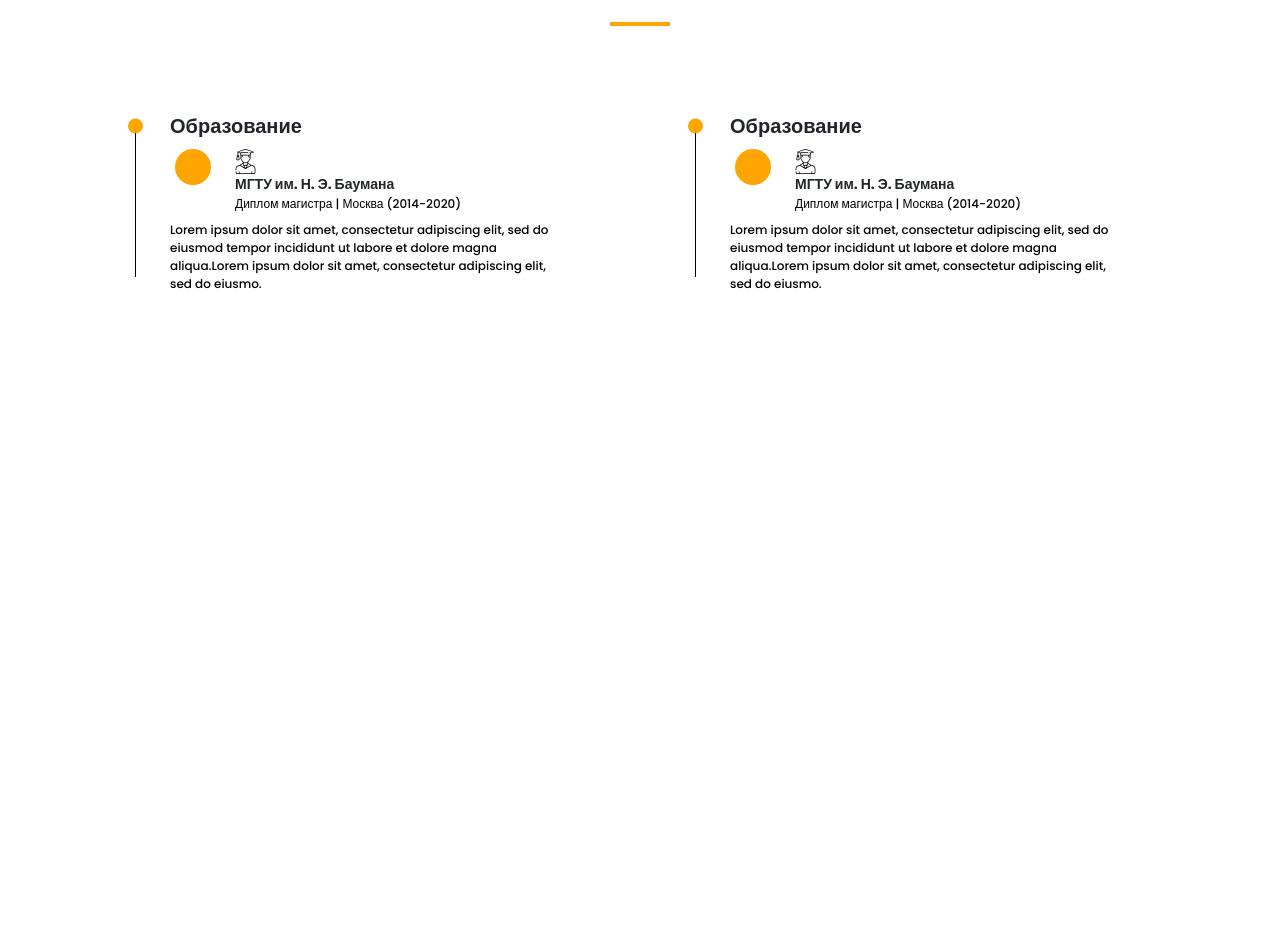
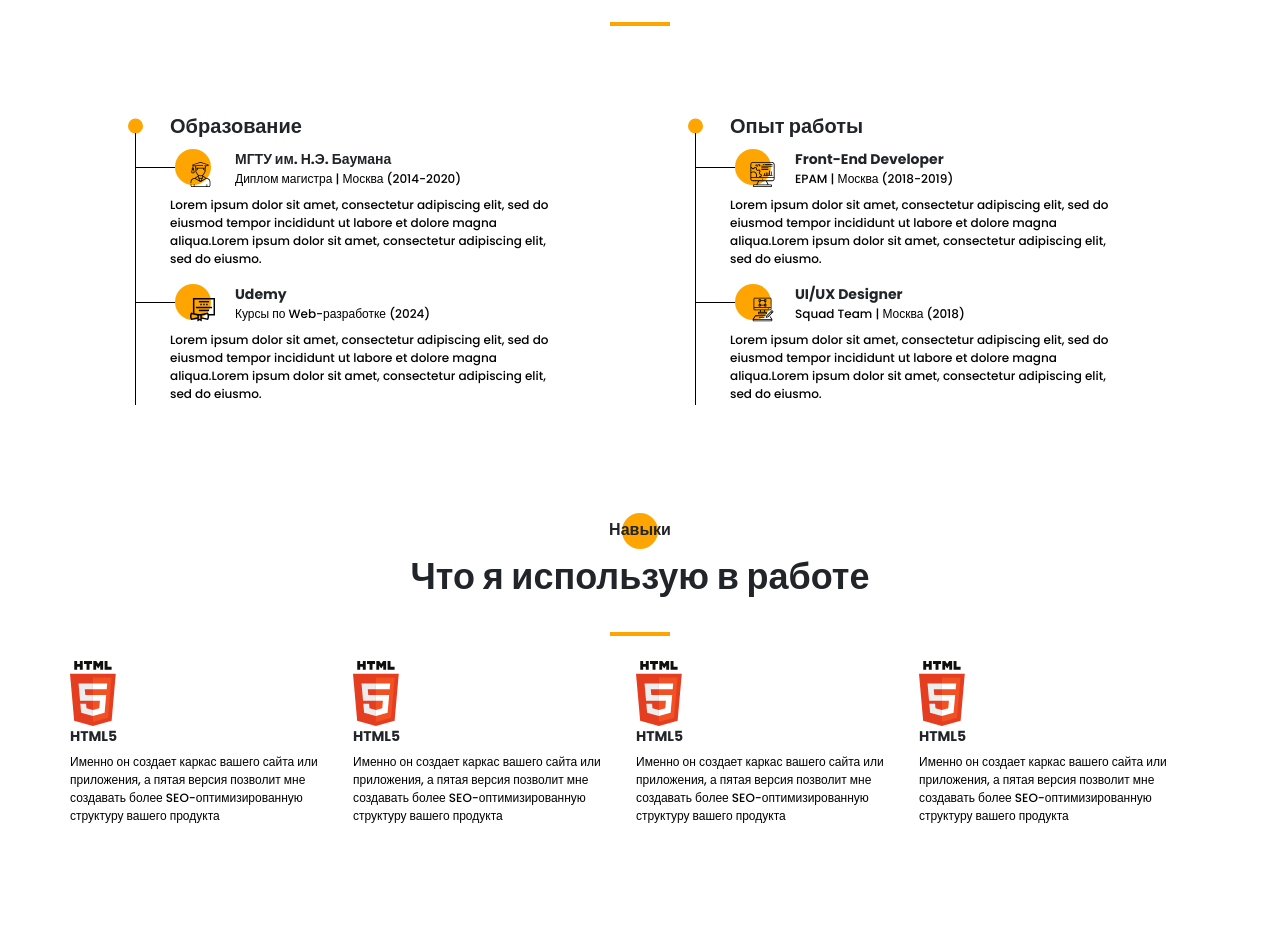
Before and after one commit to Mari-By/portfolio, a website: page src/index.html in a window 1280 px wide. Shown: the part 1652-2586 px from the top of the page. Before the commit the page ends 2120 px from the top, so only its background shows below. Drawn offline with Linux system fonts and the light colour scheme.

Commit message:
exp ready, work start

```diff
--- a/src/index.html
+++ b/src/index.html
@@ -58,7 +58,7 @@
         <div class="sidepanel_text"><span>Социальные сети</span></div>
 
     </aside>
-    <div class="menu ">  <!-- active -->
+    <div class="menu">
         <div class="menu_block">
             <div class="menu_close">
                 <svg width="29" height="30" viewBox="0 0 29 30" fill="none" xmlns="http://www.w3.org/2000/svg">
@@ -183,10 +183,11 @@
                             <div class="exp_item">
                                 <div class="exp_item_head">
                                     <div class="exp_item_icon">
-                                        <img src="icons/experience/university.svg" alt="">
+                                        <img  src="icons/experience/university.svg" alt="university">
                                     </div>
-                                    <div class="title title_fz14">
-                                        МГТУ им. Н. Э. Баумана
+
+                                    <div class="title title_fz14 exp_item_stitle">
+                                        МГТУ им. Н.Э. Баумана
                                     </div>
                                     <div class="exp_item_loc text">
                                         Диплом магистра | Москва (2014-2020)
@@ -200,23 +201,19 @@
                         </li>
                     </ul>
 
-                </div>
-
-                <div class="exp_column">
-                    <h2 class="exp_subtitle title_fz20">Образование</h2>
-
                     <ul>
                         <li>
                             <div class="exp_item">
                                 <div class="exp_item_head">
                                     <div class="exp_item_icon">
-                                        <img src="icons/experience/university.svg" alt="">
+                                        <img  src="icons/experience/courses.svg" alt="Udemy">
                                     </div>
-                                    <div class="title title_fz14">
-                                        МГТУ им. Н. Э. Баумана
+
+                                    <div class="title title_fz14 exp_item_stitle">
+                                        Udemy
                                     </div>
                                     <div class="exp_item_loc text">
-                                        Диплом магистра | Москва (2014-2020)
+                                        Курсы по Web-разработке (2024)
                                     </div>
 
                                 </div>
@@ -226,12 +223,101 @@
                             </div>
                         </li>
                     </ul>
+
+                </div>
+
+                <div class="exp_column">
+                    <h2 class="exp_subtitle title_fz20">Опыт работы</h2>
+
+                    <ul>
+                        <li>
+                            <div class="exp_item">
+                                <div class="exp_item_head">
+                                    <div class="exp_item_icon">
+                                        <img src="icons/experience/developer.svg" alt="developer">
+                                    </div>
+                                    <div class="title title_fz14 exp_item_stitle">
+                                        Front-End Developer
+                                    </div>
+                                    <div class="exp_item_loc text">
+                                        EPAM | Москва (2018-2019)
+                                    </div>
+
+                                </div>
+                                <div class="exp_item_body text">
+                                    Lorem ipsum dolor sit amet, consectetur adipiscing elit, sed do eiusmod tempor incididunt ut labore et dolore magna aliqua.Lorem ipsum dolor sit amet, consectetur adipiscing elit, sed do eiusmo.
+                                </div>
+                            </div>
+                        </li>
+                    </ul>
+
+                    <ul>
+                        <li>
+                            <div class="exp_item">
+                                <div class="exp_item_head">
+                                    <div class="exp_item_icon">
+                                        <img  src="icons/experience/designer.svg" alt="designer">
+                                    </div>
+
+                                    <div class="title title_fz14 exp_item_stitle">
+                                        UI/UX Designer
+                                    </div>
+                                    <div class="exp_item_loc text">
+                                        Squad Team | Москва (2018)
+                                    </div>
+
+                                </div>
+                                <div class="exp_item_body text">
+                                    Lorem ipsum dolor sit amet, consectetur adipiscing elit, sed do eiusmod tempor incididunt ut labore et dolore magna aliqua.Lorem ipsum dolor sit amet, consectetur adipiscing elit, sed do eiusmo.
+                                </div>
+                            </div>
+                        </li>
+                    </ul>
+
                 </div>
             </div>
         </div>
 
 
     </section>
+    <section class="work">
+        <div class="container">
+            <div class="work_stitle title title_fz16">
+                Навыки
+            </div>
+            <div class="exp_title title title_fz36">
+                Что я использую в работе
+            </div>
+            <div class="exp_divider"></div>
+            <div class="work_wrapper">
+
+                <div class="work_item">
+                    <img src="icons/skills/html5.svg" alt="html5">
+                    <div class="title title_fz14 work_subtitle">HTML5</div>
+                    <div class="work_descr text">Именно он создает каркас вашего сайта или приложения, а пятая версия позволит мне создавать более SEO-оптимизированную структуру вашего продукта</div>
+                </div>
+
+                <div class="work_item">
+                    <img src="icons/skills/html5.svg" alt="html5">
+                    <div class="title title_fz14 work_subtitle">HTML5</div>
+                    <div class="work_descr text">Именно он создает каркас вашего сайта или приложения, а пятая версия позволит мне создавать более SEO-оптимизированную структуру вашего продукта</div>
+                </div>
+
+                <div class="work_item">
+                    <img src="icons/skills/html5.svg" alt="html5">
+                    <div class="title title_fz14 work_subtitle">HTML5</div>
+                    <div class="work_descr text">Именно он создает каркас вашего сайта или приложения, а пятая версия позволит мне создавать более SEO-оптимизированную структуру вашего продукта</div>
+                </div>
+
+                <div class="work_item">
+                    <img src="icons/skills/html5.svg" alt="html5">
+                    <div class="title title_fz14 work_subtitle">HTML5</div>
+                    <div class="work_descr text">Именно он создает каркас вашего сайта или приложения, а пятая версия позволит мне создавать более SEO-оптимизированную структуру вашего продукта</div>
+                </div>
+
+            </div>
+        </div>
+    </section>
     <script src="js/script.js"></script>
 </body>
 </html>
--- a/src/sass/blocks/_menu.scss
+++ b/src/sass/blocks/_menu.scss
@@ -33,7 +33,7 @@
     height: 100vh;
     z-index: 10;
     visibility: hidden;
-    opacity: 1;
+    opacity: 0;
     transition: all 0.5s;
     &.active {
         left: 0;
--- a/src/sass/blocks/_section-exp.scss
+++ b/src/sass/blocks/_section-exp.scss
@@ -22,7 +22,7 @@
             &::after {
                 content: '';
                 width: 1px;
-                height: 100%;
+                height: 115%;
                 position: absolute;
                 top: -16px;
                 left: 0;
@@ -30,10 +30,13 @@
             }
         }
     }
-    &_item_icon {
+
+
+    &_item_stitle {
         position: relative;
         @include circle-dos;
-    }
+        }
+
     &_wrapper {
         padding-top: 60px;
         padding-left: 65px;
@@ -61,11 +64,28 @@
     }
     &_item_head {
         padding-left: 100px;
+        position: relative;
     }
     &_item_body {
         padding-left: 35px;
         padding-top: 0px;
         margin-top: 8px;
     }
+    &_item {
+        &::before {
+            content: '';
+            width: 40px;
+            height: 1px;
+            position: absolute;
+            top: 18px;
+            left: 0px;
+            background: #000;
+        }
+    }
 
 }
+.exp_item_icon {
+    position: absolute;
+    left: 55px;
+    top: 13px;
+}
--- /dev/null
+++ b/src/sass/blocks/_section-work.scss
@@ -0,0 +1,25 @@
+.work {
+    height: 1025px;
+    margin-top: 50px;
+    position: relative;;
+    &_stitle {
+        text-align: center;
+        @include circle-center;
+    }
+    &_title {
+        text-align: center;
+        padding-top: 5px;
+    }
+    &_wrapper {
+        display: grid;
+        grid-template-columns: repeat(4, 270px);
+        grid-template-rows: 270px;
+        gap: 13px;
+    }
+    &__item {
+        width: 210px;
+        border: 1px solid #000;
+        width: 270px;
+        height: 270px;
+    }
+}
--- a/src/sass/style.scss
+++ b/src/sass/style.scss
@@ -22,3 +22,4 @@
 @import 'blocks/menu';
 @import 'blocks/section-aboutme';
 @import 'blocks/section-exp';
+@import 'blocks/section-work';
```
Also changed, not shown: src/css/style.min.css.
